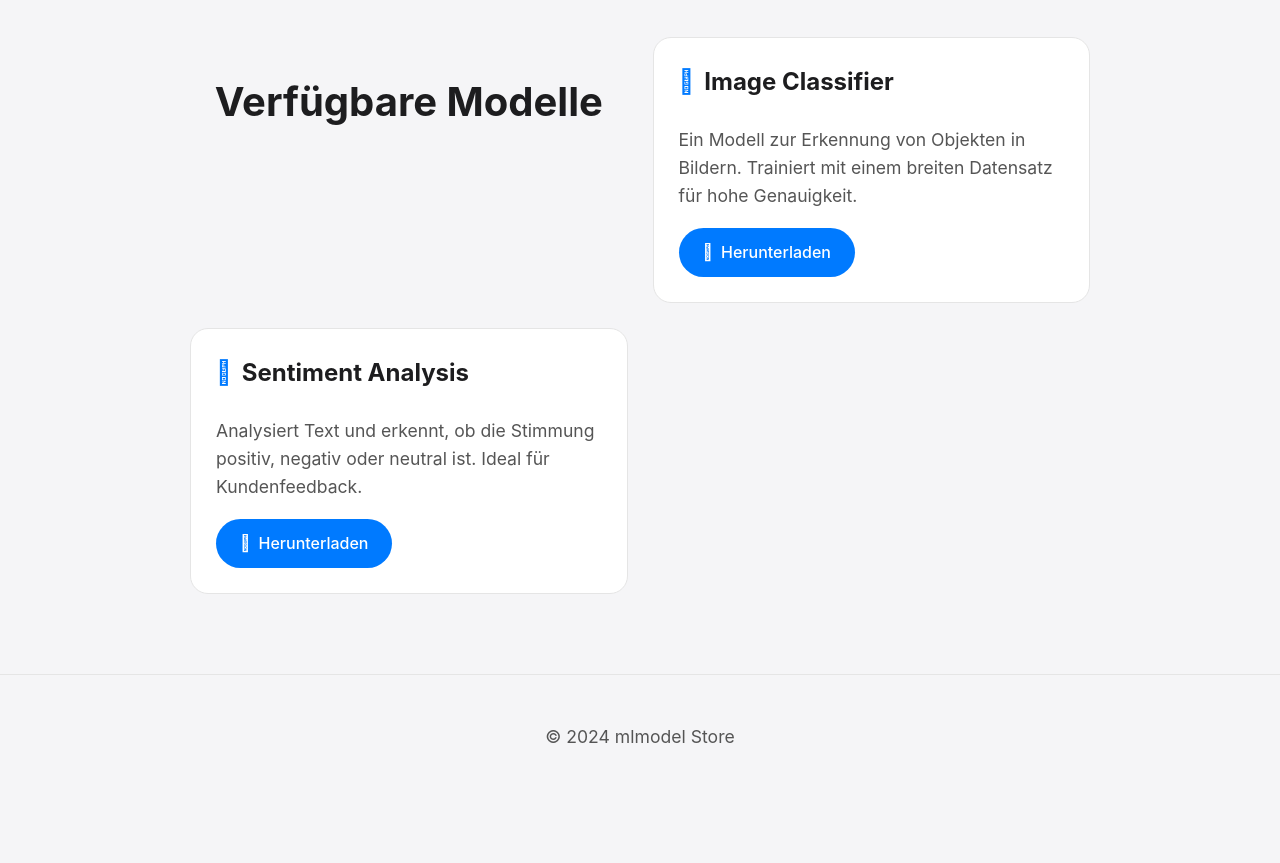
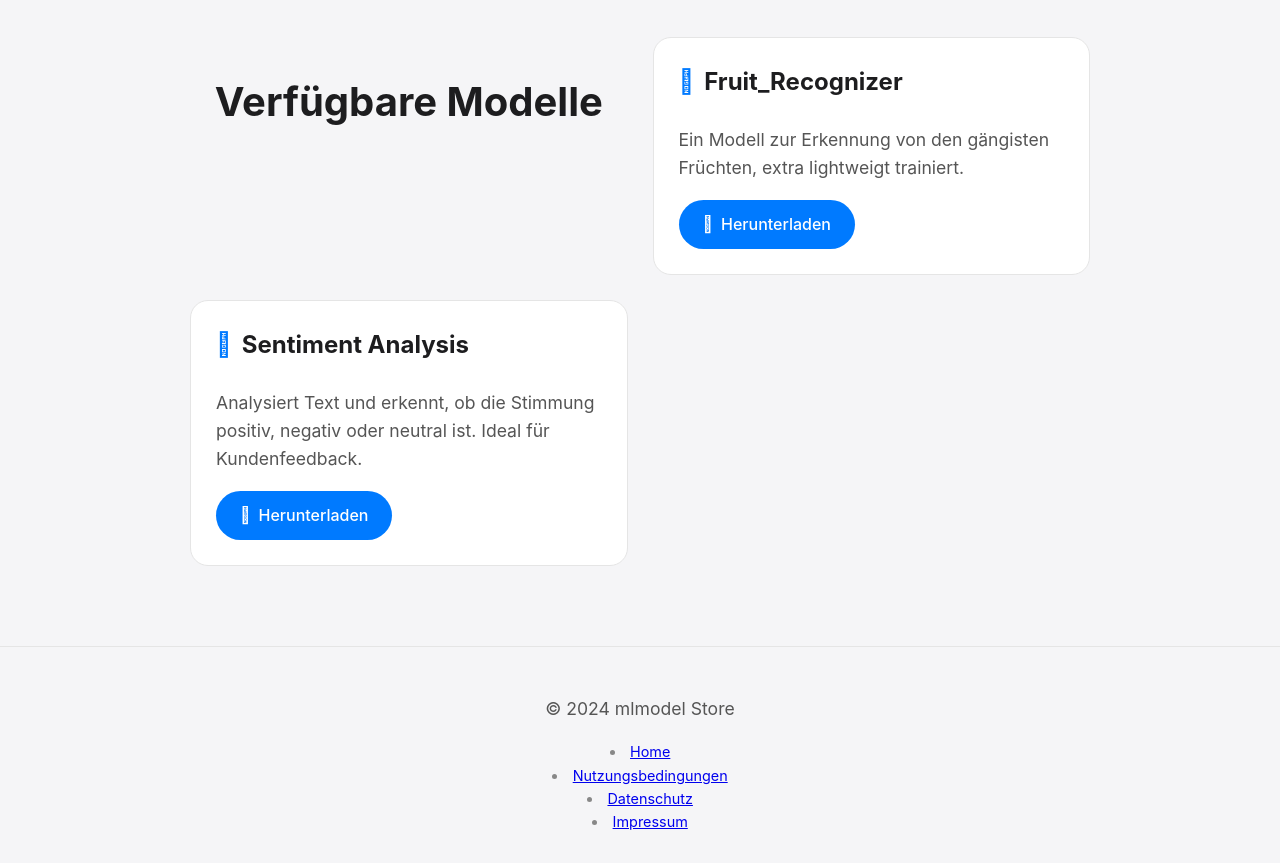
Before and after one commit to Mrowinski-Thorge/mlmodel-store, a plain HTML site: page index.html in a window 1280 px wide. Shown: the part 440-1303 px from the top of the page. Before the commit the page ends 1239 px from the top, so only its background shows below. Drawn offline with Linux system fonts and the light colour scheme; a script that the page names is missing; a small style sheet from the web is missing.

Commit message:
Update index.html

```diff
--- a/index.html
+++ b/index.html
@@ -14,9 +14,6 @@
         <nav>
             <ul>
                 <li><a href="index.html">Home</a></li>
-                <li><a href="nutzungsbedingungen.html">Nutzungsbedingungen</a></li>
-                <li><a href="datenschutz.html">Datenschutz</a></li>
-                <li><a href="impressum.html">Impressum</a></li>
             </ul>
         </nav>
     </header>
@@ -30,9 +27,9 @@
         <section id="models">
             <h2>Verfügbare Modelle</h2>
             <div class="model-card">
-                <h3>Image Classifier</h3>
-                <p>Ein Modell zur Erkennung von Objekten in Bildern. Trainiert mit einem breiten Datensatz für hohe Genauigkeit.</p>
-                <a href="#" class="download-btn">Herunterladen</a>
+                <h3>Fruit_Recognizer</h3>
+                <p>Ein Modell zur Erkennung von den gängisten Früchten, extra lightweigt trainiert. </p>
+                <a href="" class="download-btn">Herunterladen</a>
             </div>
             <div class="model-card">
                 <h3>Sentiment Analysis</h3>
@@ -44,6 +41,10 @@
 
     <footer>
         <p>&copy; 2024 mlmodel Store</p>
+          <li><a href="index.html">Home</a></li>
+          <li><a href="nutzungsbedingungen.html">Nutzungsbedingungen</a></li>
+          <li><a href="datenschutz.html">Datenschutz</a></li>
+          <li><a href="impressum.html">Impressum</a></li>
     </footer>
 
     <script src="script.js"></script>
```
